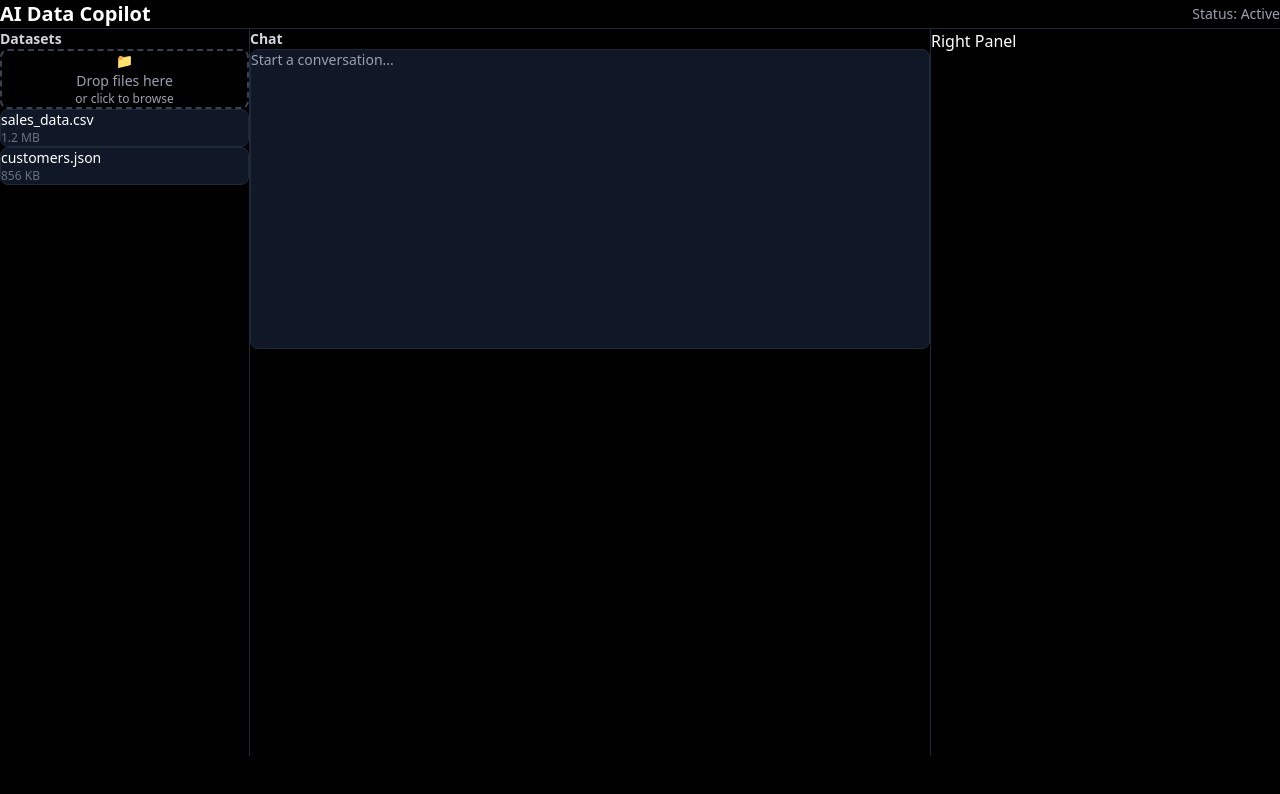
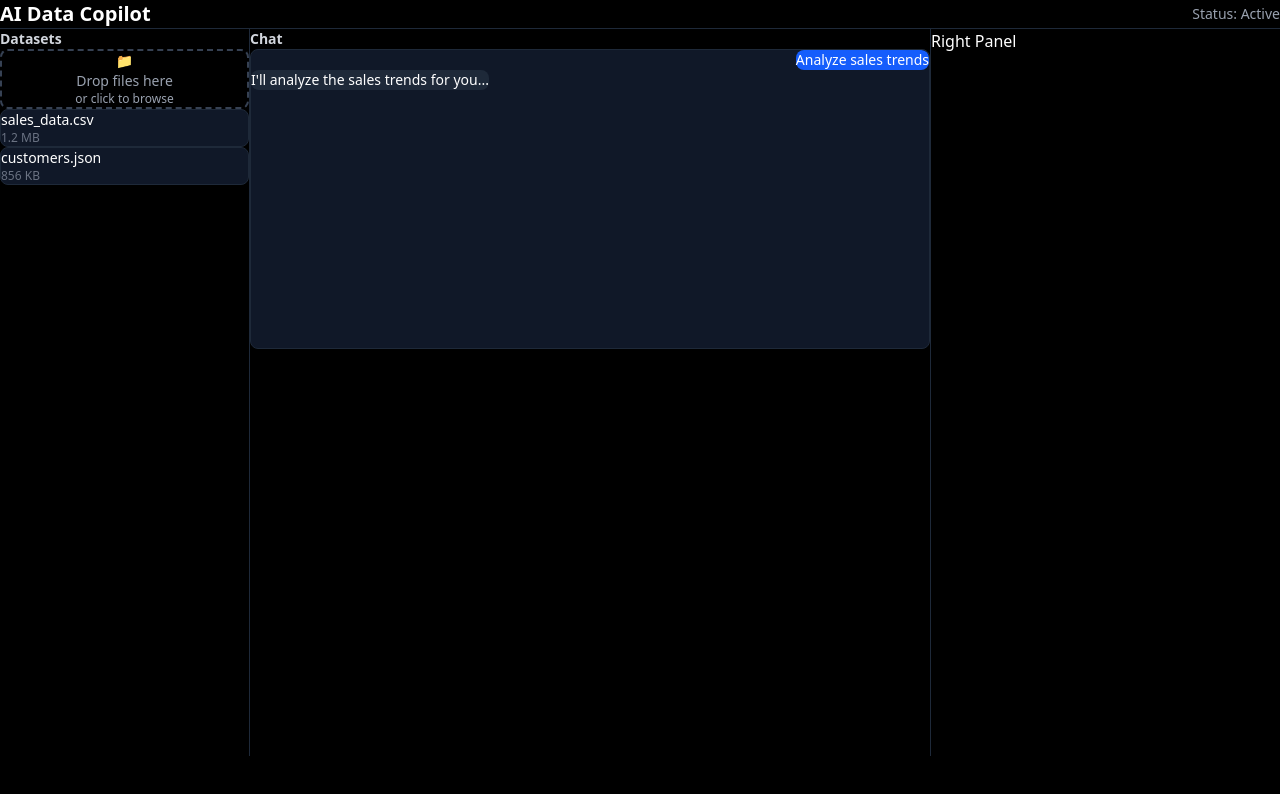
Before and after one commit to Prajwal0422/AI-Copilot-for-Data-Analysis, a Next.js app in the folder frontend/: page / in a window 1280 px wide. Shown: the top 794 px of the page. Built offline with nearby package versions, Linux system fonts and the light colour scheme.

Commit message:
feat: add chat messages UI

```diff
--- a/frontend/app/page.tsx
+++ b/frontend/app/page.tsx
@@ -44,7 +44,19 @@ export default function Home() {
             <h2 className="text-sm font-semibold mb-4 text-gray-300">Chat</h2>
             <div className="bg-gray-900 rounded-lg border border-gray-800 h-[300px] p-4 overflow-y-auto">
               <div className="space-y-3">
-                <div className="text-sm text-gray-400">Start a conversation...</div>
+                {/* User Message */}
+                <div className="flex justify-end">
+                  <div className="bg-blue-600 rounded-lg px-4 py-2 max-w-[80%]">
+                    <div className="text-sm">Analyze sales trends</div>
+                  </div>
+                </div>
+
+                {/* AI Message */}
+                <div className="flex justify-start">
+                  <div className="bg-gray-800 rounded-lg px-4 py-2 max-w-[80%]">
+                    <div className="text-sm">I'll analyze the sales trends for you...</div>
+                  </div>
+                </div>
               </div>
             </div>
           </div>
```
